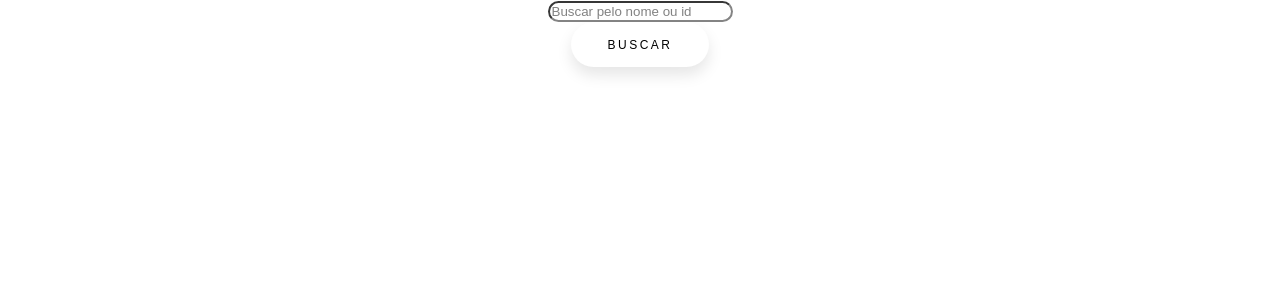
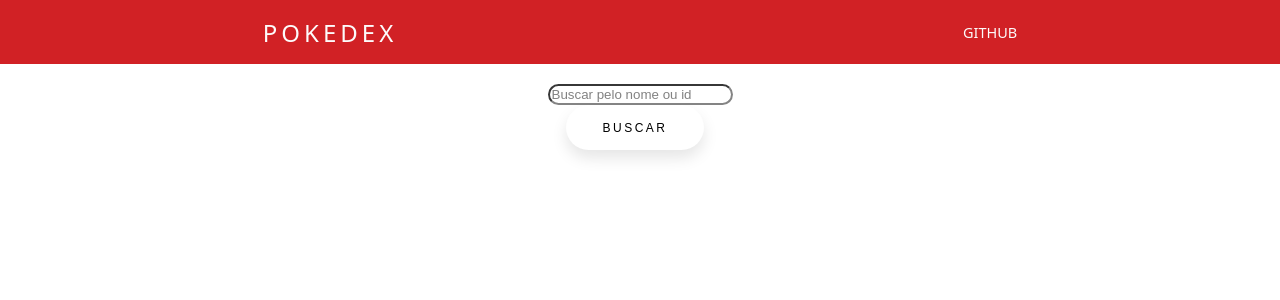
Before and after one commit to lucaspessoli/PokeDex, a React (Create React App) app: page / in a window 1280 px wide. Shown: the top 300 px of the page. Built offline with nearby package versions, Linux system fonts and the light colour scheme.

Commit message:
Adicionado navBar, ajuste no espaçamento dos botões com margin e root pra paleta de cores

```diff
--- a/package.json
+++ b/package.json
@@ -10,6 +10,7 @@
     "json-server": "^0.17.3",
     "react": "^18.2.0",
     "react-dom": "^18.2.0",
+    "react-router-dom": "^6.10.0",
     "react-scripts": "5.0.1",
     "react-toastify": "^9.1.2",
     "web-vitals": "^2.1.4"
--- a/src/App.js
+++ b/src/App.js
@@ -1,6 +1,12 @@
 import logo from './logo.svg';
 import './App.css';
 import Misc from './components/Misc';
+// import {
+//   BrowserRouter,
+//   Routes,
+//   Route,
+//   Link,
+// } from "react-router-dom";
 
 function App() {
   return (
--- a/src/components/Misc.js
+++ b/src/components/Misc.js
@@ -2,6 +2,7 @@ import axios from "axios";
 import { useState, useEffect } from "react";
 import { ToastContainer, toast } from 'react-toastify';
 import 'react-toastify/dist/ReactToastify.css';
+import Navegation from "../nave/Navegation";
 
 function Misc(){
 
@@ -63,6 +64,7 @@ function Misc(){
 
     return(
         <div>
+            <Navegation />
             <input id="oi" type="text" placeholder="Buscar pelo nome ou id" onChange={(e => setBuscaPoke(e.target.value))}/><br/>
             <button onClick={BuscarPokemon}>Buscar</button>
             {
--- a/src/index.css
+++ b/src/index.css
@@ -1,5 +1,6 @@
 body {
   margin: 0;
+  margin-bottom: 20px;
   font-family: -apple-system, BlinkMacSystemFont, 'Segoe UI', 'Roboto', 'Oxygen',
     'Ubuntu', 'Cantarell', 'Fira Sans', 'Droid Sans', 'Helvetica Neue',
     sans-serif;
@@ -10,6 +11,25 @@ body {
 code {
   font-family: source-code-pro, Menlo, Monaco, Consolas, 'Courier New',
     monospace;
+}
+
+:root {
+  --hue: 35;
+  --primary-color: hsl(var(--hue), 100%, 26%);
+  --secondary-color: hsl(calc(var(--hue) - 5), 100%, 35%);
+  --headline: hsl(210, 11%, 15%);
+  --paragraph: hsl(210, 9%, 31%);
+
+  --brand-beige: hsl(39, 100%, 97%);
+  --brand-light: hsl(calc(var(--hue) - 22), 23%, 89%);
+  --brand-light-2: hsl(calc(var(--hue) + 10), 14%, 97%);
+  --brand-dark: hsl(var(--hue), 100%, 14%);
+
+  --bg-light: hsl(180, 14%, 97%);
+
+  font-size: 90.5%; /*1rem = 10px*/
+
+  --nav-height: 7.2rem;
 }
 
 .pokeP {
@@ -111,6 +131,7 @@ code {
 }
 
 button {
+  margin-right: 10px;
   padding: 1.3em 3em;
   font-size: 12px;
   text-transform: uppercase;
@@ -127,7 +148,7 @@ button {
 }
 
 button:hover {
-  background-color: #f87abd;
+  background-color: #f77278;
 
 }
 
@@ -145,3 +166,36 @@ input {
 input:hover {
   border-color: #f87abd;
 }
+
+
+
+nav{
+  display: flex;
+  justify-content: space-around;
+  align-items: center;
+  font-family: system-ui, -apple-system, BlinkMacSystemFont, 'Segoe UI', Roboto, Oxygen, Ubuntu, Cantarell, 'Open Sans', 'Helvetica Neue', sans-serif;
+  background: #d12125;
+  height: 8vh;
+}
+
+.logo{
+  font-size: 24px;
+  text-transform: uppercase;
+  letter-spacing: 4px;
+}
+
+.nav-list {
+  list-style: none;
+  display: flex;
+}
+
+.nav-list li{
+  letter-spacing: 3px;
+  margin-left: 8vh;
+}
+
+a{
+  outline: none;
+  color:#fdfbfb;
+  text-decoration: none;
+}
--- /dev/null
+++ b/src/nave/Navegation.js
@@ -0,0 +1,17 @@
+
+function Navegation(){
+    return(
+        <body>
+            <header>
+                <nav>
+                    <a className="logo">POKEDEX</a>
+                    <ul className="nav-list">
+                    <a href="https://github.com/lucaspessoli/PokeDex">GITHUB</a>
+                    </ul>
+                </nav>
+            </header>
+        </body>
+    )
+}
+
+export default Navegation
```
